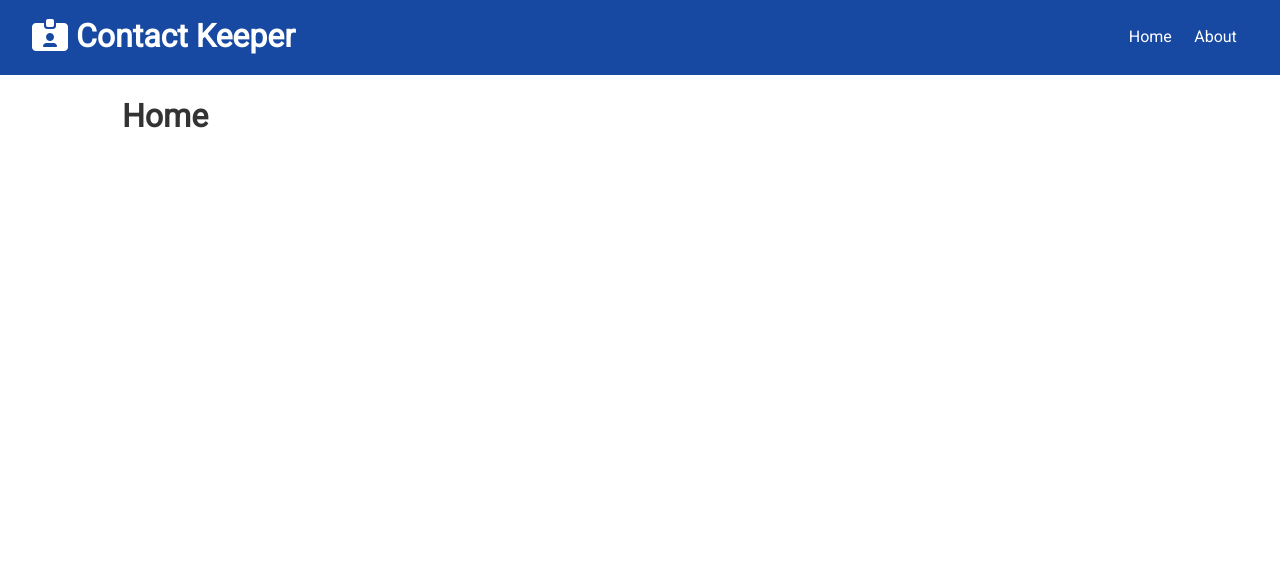
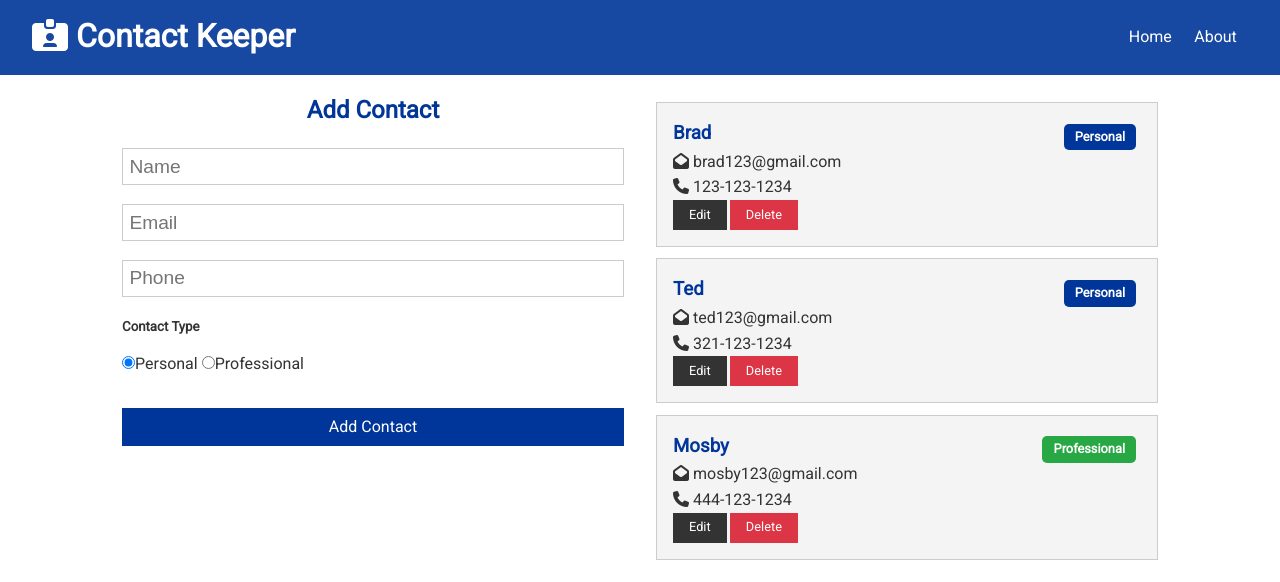
Before and after one commit to sumantk33/Contact-Keeper, a React (Create React App) app in the folder client/: page / in a window 1280 px wide. Shown: the top 582 px of the page. Built offline with nearby package versions, Linux system fonts and the light colour scheme.

Commit message:
Added Hooks and ContactForm

```diff
--- a/client/src/App.js
+++ b/client/src/App.js
@@ -4,9 +4,11 @@ import { BrowserRouter as Router, Route, Switch } from "react-router-dom";
 import Navbar from "./components/layout/Navbar";
 import Home from "./components/pages/Home";
 import About from "./components/pages/About";
+import ContactState from "./context/contact/ContactState";
 
 const App = () => {
   return (
+    <ContactState>
       <Router>
         <Fragment>
           <Navbar />
@@ -18,6 +20,7 @@ const App = () => {
           </div>
         </Fragment>
       </Router>
+    </ContactState>
   );
 };
 
--- /dev/null
+++ b/client/src/components/contacts/ContactForm.js
@@ -0,0 +1,84 @@
+import React, { useState, useContext } from "react";
+import ContactContext from "../../context/contact/contactContext";
+
+const ContactForm = () => {
+  const contactContext = useContext(ContactContext);
+
+  const [contact, setContact] = useState({
+    name: "",
+    email: "",
+    phone: "",
+    type: "Personal",
+  });
+
+  const { name, email, phone, type } = contact;
+
+  const onChange = (e) =>
+    setContact({ ...contact, [e.target.name]: e.target.value });
+
+  const onSubmit = (e) => {
+    e.preventDefault();
+    contactContext.addContact(contact);
+    setContact({
+      name: "",
+      email: "",
+      phone: "",
+      type: "Personal",
+    });
+  };
+
+  return (
+    <form onSubmit={onSubmit}>
+      <h2 className='text-primary'>Add Contact</h2>
+      <input
+        type='text'
+        placeholder='Name'
+        name='name'
+        value={name}
+        onChange={onChange}
+        autoComplete='new-password'
+      />
+      <input
+        type='email'
+        placeholder='Email'
+        autoComplete='new-password'
+        name='email'
+        value={email}
+        onChange={onChange}
+      />
+      <input
+        type='text'
+        placeholder='Phone'
+        name='phone'
+        value={phone}
+        onChange={onChange}
+        autoComplete='new-password'
+      />
+      <h5>Contact Type</h5>
+      <input
+        type='radio'
+        name='type'
+        value='Personal'
+        checked={type === "Personal"}
+      />
+      Personal{" "}
+      <input
+        type='radio'
+        name='type'
+        value='Professional'
+        checked={type === "Professional"}
+        onChange={onChange}
+      />
+      Professional{" "}
+      <div>
+        <input
+          type='submit'
+          value='Add Contact'
+          className='btn btn-primary btn-block'
+        />
+      </div>
+    </form>
+  );
+};
+
+export default ContactForm;
--- /dev/null
+++ b/client/src/components/contacts/ContactItem.js
@@ -0,0 +1,56 @@
+import React, { useContext } from "react";
+import PropTypes from "prop-types";
+import ContactContext from "../../context/contact/contactContext";
+
+const ContactItem = ({ contact }) => {
+  const contactContext = useContext(ContactContext);
+
+  const { deleteContact } = contactContext;
+
+  const { id, name, email, phone, type } = contact;
+
+  const onDelete = () => {
+    deleteContact(id);
+  };
+
+  return (
+    <div className='card bg-light'>
+      <h3 className='text-primary text-left'>
+        {name}{" "}
+        <span
+          style={{ float: "right" }}
+          className={
+            "badge " +
+            (type === "Professional" ? "badge-success" : "badge-primary")
+          }
+        >
+          {type}
+        </span>
+      </h3>
+      <ul className='List'>
+        {email && (
+          <li>
+            <i className='fas fa-envelope-open'></i> {email}
+          </li>
+        )}
+        {phone && (
+          <li>
+            <i className='fas fa-phone'></i> {phone}
+          </li>
+        )}
+      </ul>
+      <p>
+        <button className='btn btn-dark btn-sm'>Edit</button>
+        <button className='btn btn-danger btn-sm' onClick={onDelete}>
+          Delete
+        </button>
+      </p>
+    </div>
+  );
+};
+
+ContactItem.propTypes = {
+  contact: PropTypes.object.isRequired,
+};
+
+export default ContactItem;
--- /dev/null
+++ b/client/src/components/contacts/Contacts.js
@@ -0,0 +1,19 @@
+import React, { Fragment, useContext } from "react";
+import ContactItem from "./ContactItem";
+import ContactContext from "../../context/contact/contactContext";
+
+const Contacts = () => {
+  const contactContext = useContext(ContactContext);
+
+  const { contacts } = contactContext;
+
+  return (
+    <Fragment>
+      {contacts.map((contact) => (
+        <ContactItem key={contact.id} contact={contact} />
+      ))}
+    </Fragment>
+  );
+};
+
+export default Contacts;
--- a/client/src/components/pages/Home.js
+++ b/client/src/components/pages/Home.js
@@ -1,9 +1,16 @@
 import React from "react";
+import Contacts from "../contacts/Contacts";
+import ContactForm from "../contacts/ContactForm";
 
 const Home = () => {
   return (
-    <div>
-      <h1>Home</h1>
+    <div className='grid-2'>
+      <div>
+        <ContactForm />
+      </div>
+      <div>
+        <Contacts />
+      </div>
     </div>
   );
 };
--- /dev/null
+++ b/client/src/context/contact/ContactState.js
@@ -0,0 +1,78 @@
+import React, { useReducer } from "react";
+import { v4 as uuid } from "uuid";
+import ContactContext from "./contactContext";
+import contactReducer from "./contactReducer";
+import {
+  ADD_CONTACT,
+  DELETE_CONTACT,
+  SET_CURRENT,
+  CLEAR_CURRENT,
+  UPDATE_CONTACT,
+  FILTER_CONTACTS,
+  CLEAR_FILTER,
+} from "../types";
+
+const ContactState = (props) => {
+  const initialState = {
+    contacts: [
+      {
+        id: 1,
+        name: "Brad",
+        email: "brad123@gmail.com",
+        phone: "123-123-1234",
+        type: "Personal",
+      },
+      {
+        id: 2,
+        name: "Ted",
+        email: "ted123@gmail.com",
+        phone: "321-123-1234",
+        type: "Personal",
+      },
+      {
+        id: 3,
+        name: "Mosby",
+        email: "mosby123@gmail.com",
+        phone: "444-123-1234",
+        type: "Professional",
+      },
+    ],
+  };
+
+  const [state, dispatch] = useReducer(contactReducer, initialState);
+
+  // Add contacts
+  const addContact = (contact) => {
+    contact.id = uuid();
+    dispatch({ type: ADD_CONTACT, payload: contact });
+  };
+
+  // Delete contact
+  const deleteContact = (id) => {
+    dispatch({ type: DELETE_CONTACT, payload: id });
+  };
+
+  // Set current contact
+
+  // Clear current contact
+
+  // Update current contact
+
+  // Filter contacts
+
+  // Clear filter
+
+  return (
+    <ContactContext.Provider
+      value={{
+        contacts: state.contacts,
+        addContact,
+        deleteContact,
+      }}
+    >
+      {props.children}
+    </ContactContext.Provider>
+  );
+};
+
+export default ContactState;
--- /dev/null
+++ b/client/src/context/contact/contactContext.js
@@ -0,0 +1,5 @@
+import { createContext } from "react";
+
+const contactContext = createContext();
+
+export default contactContext;
--- /dev/null
+++ b/client/src/context/contact/contactReducer.js
@@ -0,0 +1,30 @@
+import {
+  ADD_CONTACT,
+  DELETE_CONTACT,
+  SET_CURRENT,
+  CLEAR_CURRENT,
+  UPDATE_CONTACT,
+  FILTER_CONTACTS,
+  CLEAR_FILTER,
+} from "../types";
+
+export default (state, action) => {
+  switch (action.type) {
+    case ADD_CONTACT:
+      return {
+        ...state,
+        contacts: [...state.contacts, action.payload],
+      };
+
+    case DELETE_CONTACT:
+      return {
+        ...state,
+        contacts: state.contacts.filter(
+          (contact) => contact.id !== action.payload
+        ),
+      };
+
+    default:
+      return state;
+  }
+};
--- /dev/null
+++ b/client/src/context/types.js
@@ -0,0 +1,9 @@
+export const ADD_CONTACT = "ADD_CONTACT";
+export const DELETE_CONTACT = "DELETE_CONTACT";
+export const SET_CURRENT = "SET_CURRENT";
+export const CLEAR_CURRENT = "CLEAR_CURRENT";
+export const UPDATE_CONTACT = "UPDATE_CONTACT";
+export const FILTER_CONTACTS = "FILTER_CONTACTS";
+export const CLEAR_FILTER = "CLEAR_FILTER";
+export const SET_ALERT = "SET_ALERT";
+export const REMOVE_ALERT = "REMOVE_ALERT";
```
Lines whose indentation alone changed are shown as unchanged.
